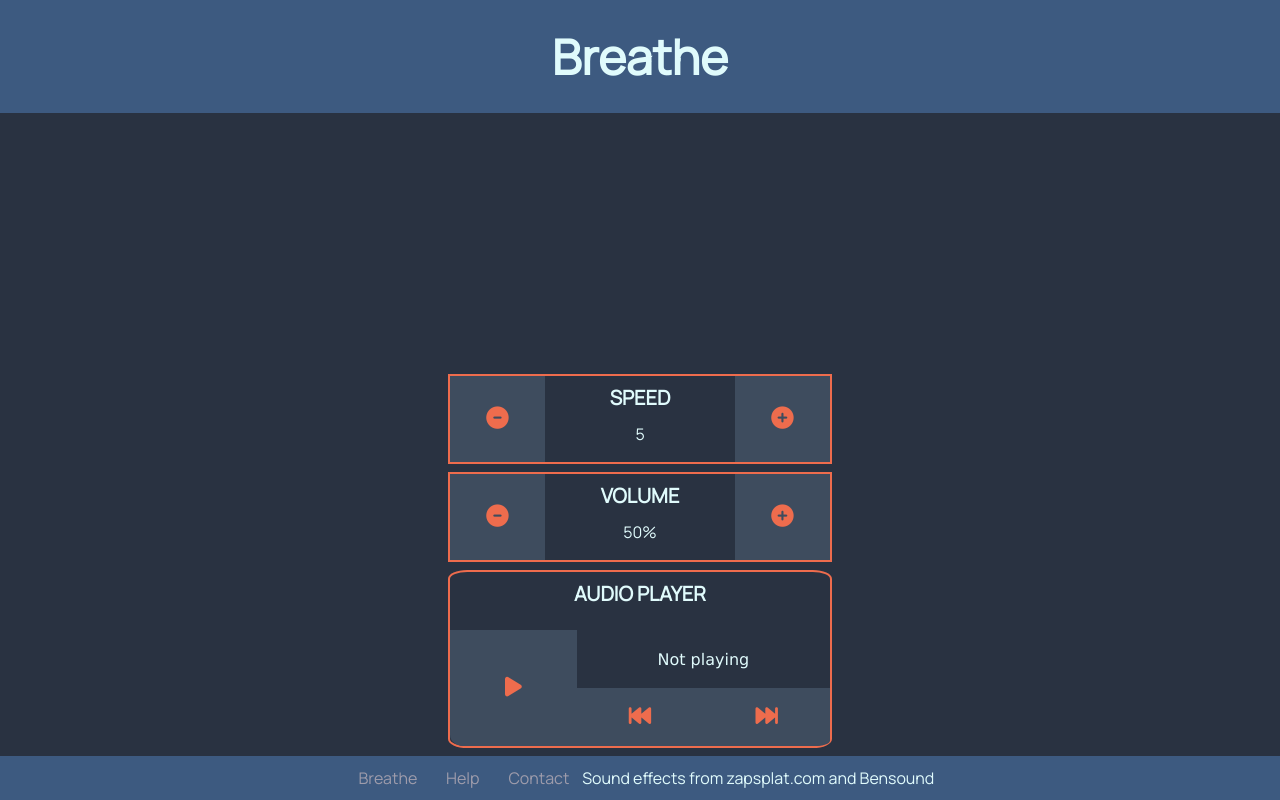
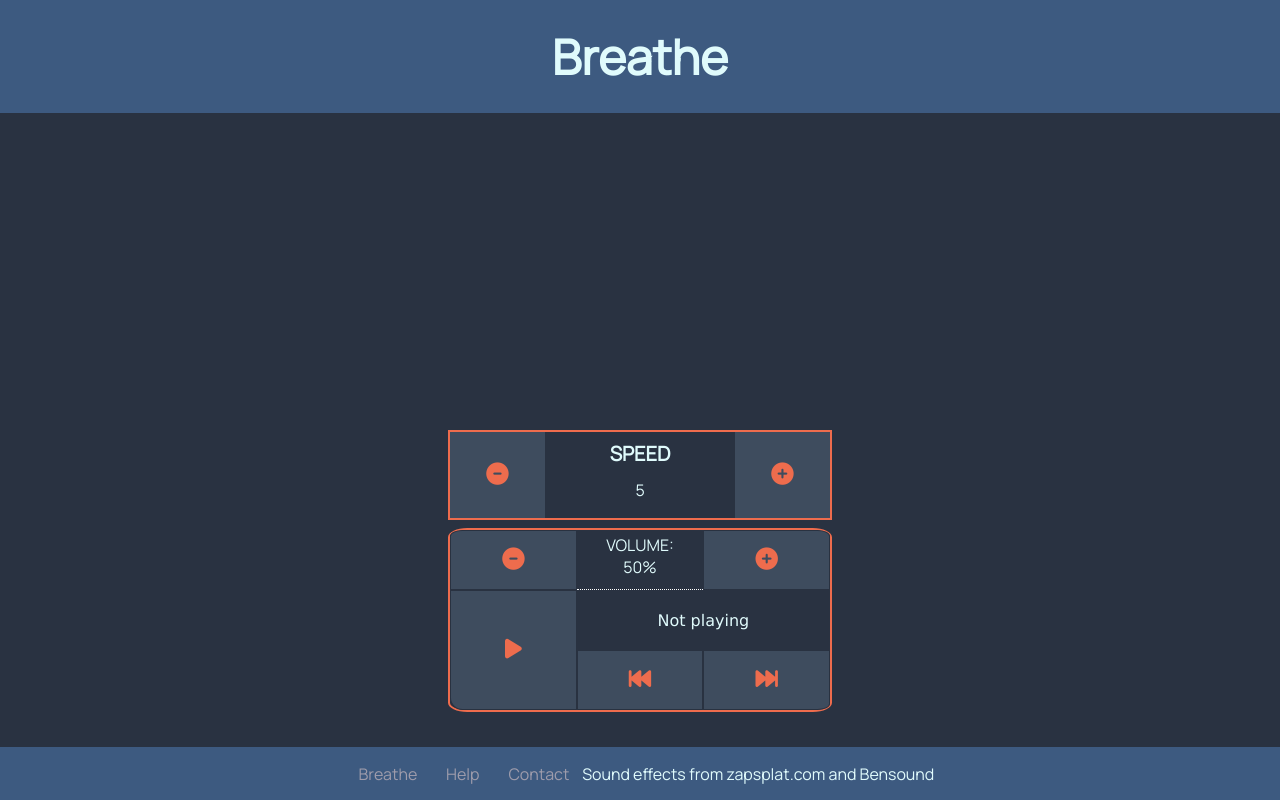
Before and after one commit to joshuajohnlee/breatheapp, a plain HTML site: page index.html in a window 1280 px wide. Drawn offline with Linux system fonts and the light colour scheme; a web font is replaced by a local one.

Commit message:
move volume controls into audio player

```diff
--- a/assets/css/breathestyles.css
+++ b/assets/css/breathestyles.css
@@ -118,7 +118,7 @@ button {
     width:500
 }
 
-#audioplayertitle {
+/* #audioplayertitle {
     grid-column-start: 1;
     grid-column-end: -1;
     grid-row: 1;
@@ -126,6 +126,28 @@ button {
     margin: 0.5rem;
     text-transform: uppercase;
     font-weight: 600;
+} */
+
+button {
+    border: 0.1rem solid #293241;
+}
+
+#volumeup {
+    grid-column: 3;
+    grid-row: 1;
+    border-radius: 0 10% 0 0;
+}
+
+#volumedown {
+    grid-column: 1;
+    grid-row: 1;
+    border-radius: 10% 0 0 0;
+}
+
+#volumereadout {
+    grid-column: 2;
+    grid-row: 1;
+    border-bottom: 0.1rem dotted white;
 }
 
 #audioplaybutton {
@@ -133,7 +155,6 @@ button {
     grid-row-start: 2;
     grid-row-end: -1;
     border-radius: 0 0 0 10%;
-    border: 0px;
 }
 
 #nowplaying {
@@ -148,13 +169,11 @@ button {
 #audioskipback {
     grid-row: 3;
     grid-column: 2;
-    border: 0;
 }
 
 #audioskipforward {
     grid-row: 3;
     grid-column: 3;
-    border: 0;
     border-radius: 0 0 10% 0;
 }
 
--- a/breathe.js
+++ b/breathe.js
@@ -33,7 +33,7 @@ audioskipback.addEventListener("click", skipback);
 
 // Write out the intial values
 speedreadout.innerHTML = speed;
-volumereadout.innerHTML = playervolume * 10 + "%";
+volumereadout.innerHTML = "VOLUME:<br>" + playervolume * 10 + "%";
 
 
 // Speed change functions
@@ -59,7 +59,7 @@ function volumechangeup() {
         playervolume++
     }
     audios[currentaudiotrack].volume = playervolume/10
-    volumereadout.innerHTML = playervolume * 10 + "%"
+    volumereadout.innerHTML = "VOLUME:<br>" + playervolume * 10 + "%"
 }
 
 function volumechangedown() {
@@ -67,7 +67,7 @@ function volumechangedown() {
         playervolume--
     }
     audios[currentaudiotrack].volume = playervolume/10
-    volumereadout.innerHTML = playervolume * 10 + "%"
+    volumereadout.innerHTML = "VOLUME:<br>" + playervolume * 10 + "%"
 }
 
 function playbacktoggle() {
--- a/index.html
+++ b/index.html
@@ -29,16 +29,13 @@
             </button>
         </div>
 
-        <div class="controlblock" id="volumecontrols">
-            <div class="controlblocktitle">Volume</div>
-            <button class="leftbutton" id="volumedown"><i class="fa fa-minus-circle" aria-hidden="true"></i></button>
+        <section class="audioplayer" id="audiocontrols">
+
+            <button id="volumedown"><i class="fa fa-minus-circle" aria-hidden="true"></i></button>
             <div class="readout" id="volumereadout"></div>
-            <button class="rightbutton" id="volumeup"><i class="fa fa-plus-circle" aria-hidden="true"></i>
+            <button id="volumeup"><i class="fa fa-plus-circle" aria-hidden="true"></i>
+
             </button>
-        </div>
-
-        <div class="audioplayer" id="audiocontrols">
-            <div id="audioplayertitle">Audio Player</div>
 
             <button id="audioplaybutton"><i class="fa fa-play" aria-hidden="true"></i></button>
 
@@ -49,7 +46,7 @@
             <button id="audioskipforward"><i class="fa-solid fa-forward-fast"></i></button>
 
 
-        </div>
+        </section>
 
     </div>
 
@@ -65,17 +62,17 @@
         <p>Sound effects from zapsplat.com and Bensound</p>
     </footer>
 
-    <audio id="audio1">
+    <audio id="audio1" loop>
         <source src="./assets/audio/bensound-relaxing.mp3" type="audio/mp3">
         Your browser does not support the audio element.
     </audio>
 
-    <audio id="audio2">
+    <audio id="audio2" loop>
         <source src="./assets/audio/rain-zapsplat.mp3" type="audio/mp3">
         Your browser does not support the audio element.
     </audio>
 
-    <audio id="audio3">
+    <audio id="audio3" loop>
         <source src="./assets/audio/binaural-zapsplat.mp3" type="audio/mp3">
         Your browser does not support the audio element.
     </audio>
```
